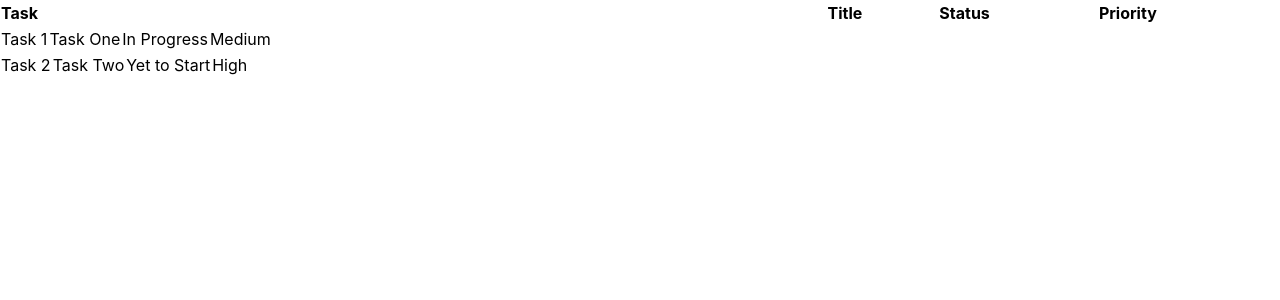
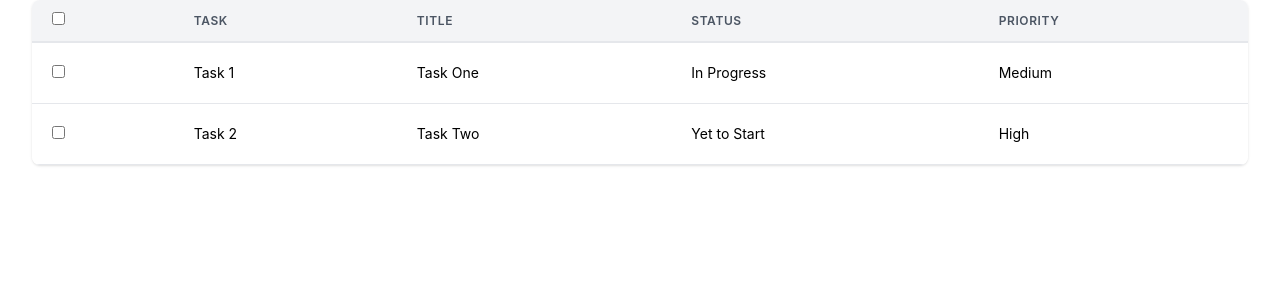
Before and after one commit to dchaitu/task_list, a React (Create React App) app: page / in a window 1280 px wide. Shown: the top 300 px of the page. Built offline with nearby package versions, Linux system fonts and the light colour scheme.

Commit message:
Second Commit

```diff
--- a/src/App.js
+++ b/src/App.js
@@ -1,6 +1,6 @@
 import './App.css';
 import Task from "./components/Task/task";
-import { Card, Typography } from "@material-tailwind/react";
+
 
 const App = () => {
   const tasks = [
@@ -19,32 +19,31 @@ const App = () => {
   ]
 
   const getTasks = () => tasks.map(task => (
-      // console.log(task)
-        <tr>
           <Task taskName={task["name"]} taskTitle={task["title"]} taskStatus={task["status"]} taskPriority={task["priority"]}/>
-        </tr>))
+        ))
 
   return (
     <div>
-      {/*<Task taskName="Task 1" taskTitle="Task One" taskStatus="In Progress" taskPriority="Very High"/>*/}
-      {/*<Task taskName="Task 2" taskTitle="Task Two" taskStatus="Not Started" taskPriority="Low"/>*/}
-      <Card className="h-full w-full overflow-scroll">
-      <table className="w-full min-w-max table-auto text-left">
+      <div className="container mx-auto px-4 sm:px-8">
+      <div className="min-w-full shadow rounded-lg overflow-hidden">
+      <table className="min-w-full leading-normal">
         <thead>
         <tr>
-          <th>Task</th>
-          <th>Title</th>
-          <th>Status</th>
-          <th>Priority</th>
+            <th className="px-5 py-3 border-b-2 border-gray-200 bg-gray-100 text-left text-xs font-semibold text-gray-600 uppercase tracking-wider">
+                <input type="checkbox" className="form-checkbox"/>
+            </th>
+                <th className="px-5 py-3 border-b-2 border-gray-200 bg-gray-100 text-left text-xs font-semibold text-gray-600 uppercase tracking-wider">Task</th>
+                <th className="px-5 py-3 border-b-2 border-gray-200 bg-gray-100 text-left text-xs font-semibold text-gray-600 uppercase tracking-wider">Title</th>
+                <th className="px-5 py-3 border-b-2 border-gray-200 bg-gray-100 text-left text-xs font-semibold text-gray-600 uppercase tracking-wider">Status</th>
+                <th className="px-5 py-3 border-b-2 border-gray-200 bg-gray-100 text-left text-xs font-semibold text-gray-600 uppercase tracking-wider">Priority</th>
         </tr>
         </thead>
-        <tbody>
-        {getTasks()}
-        </tbody>
+          <tbody>
+          {getTasks()}
+          </tbody>
       </table>
-      </Card>
-
-
+      </div>
+      </div>
     </div>
 );
 }
--- a/src/components/Task/task.js
+++ b/src/components/Task/task.js
@@ -3,13 +3,15 @@ const Task = props => {
   const {taskName, taskTitle, taskStatus, taskPriority} = props
   return (
 
-        <tr>
-          <td>{taskName}</td>
-          <td>{taskTitle}</td>
-          <td>{taskStatus}</td>
-          <td>{taskPriority}</td>
-        </tr>
-
+      <tr>
+          <td className="px-5 py-5 border-b border-gray-200 bg-white text-sm">
+              <input type="checkbox" className="form-checkbox"/>
+          </td>
+          <td className="px-5 py-5 border-b border-gray-200 bg-white text-sm">{taskName}</td>
+          <td className="px-5 py-5 border-b border-gray-200 bg-white text-sm">{taskTitle}</td>
+          <td className="px-5 py-5 border-b border-gray-200 bg-white text-sm">{taskStatus}</td>
+          <td className="px-5 py-5 border-b border-gray-200 bg-white text-sm">{taskPriority}</td>
+      </tr>
 
 
   )
```
